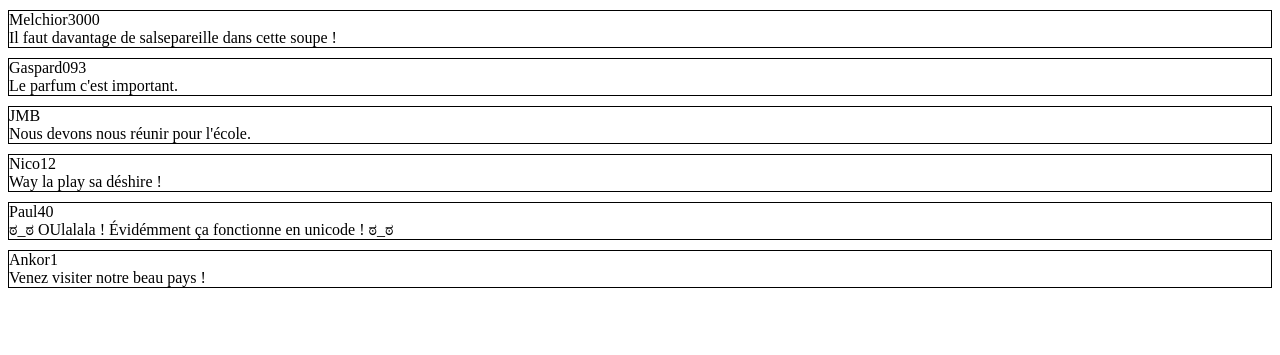
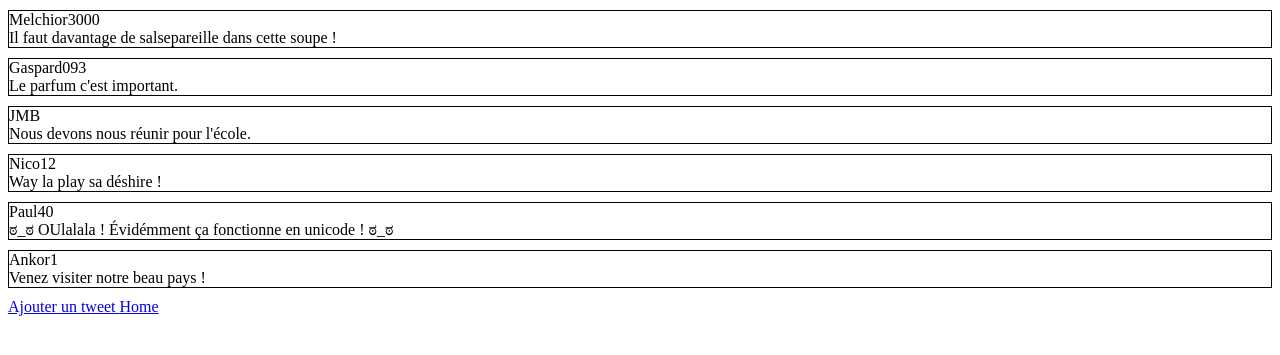
Before and after one commit to PaulLNG/flgaz, a Flask app: page /timeline in a window 1280 px wide. Shown: the top 355 px of the page. Run offline with Flask 2, Linux system fonts and the light colour scheme.

Commit message:
Add button in list Tweet

```diff
--- a/app.py
+++ b/app.py
@@ -1,5 +1,5 @@
 from flask import Flask, request, render_template, redirect, url_for
-import csv
+import csv , pycurl , json
 
 app = Flask(__name__)
 
--- a/templates/timeline.html
+++ b/templates/timeline.html
@@ -16,5 +16,8 @@
 		<div>{{g.text}}</div>
 	</div>
 	{% endfor %}
+
+<a href="{{ url_for('save_gazouille') }}"> Ajouter un tweet </a>
+<a href="{{ url_for('home') }}"> Home </a>
 </body>
 </html>
```
